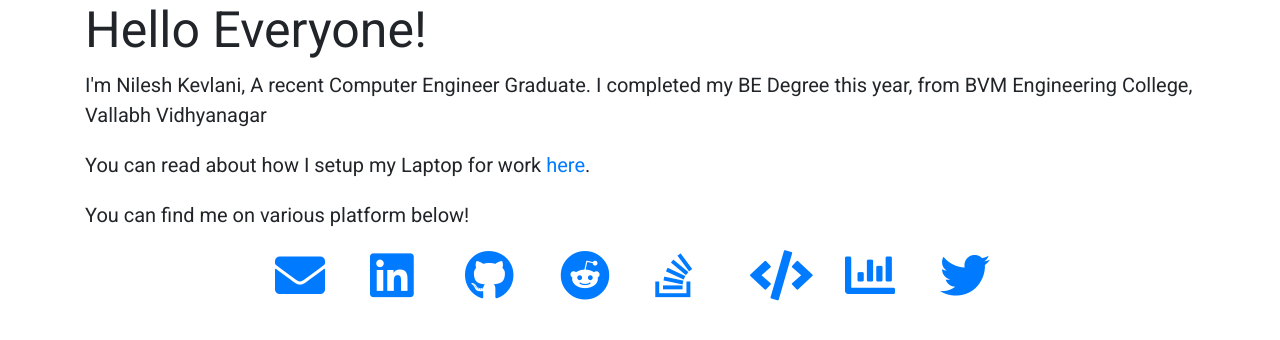
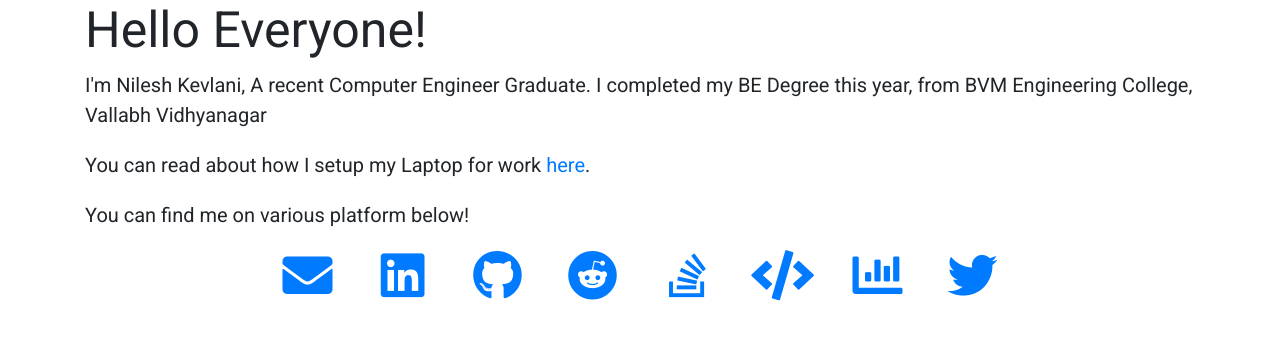
Before and after one commit to njkevlani/njkevlani.github.io_old, a plain HTML site: page index.html in a window 1280 px wide. Drawn offline with nearby package versions, Linux system fonts and the light colour scheme.

```diff
--- a/index.html
+++ b/index.html
@@ -30,20 +30,34 @@
         <!-- <p>If you are looking for my resume, head over <a href="#">here</a>.</p>     -->
         <p>You can find me on various platform below!</p>
         <div class="row">
-            <div class="col-md-1"></div>
-            <div class="col-md-1"></div>
+            <div class="col-lg-2"></div>
 
-            <div class="col-md-1" title="Send an email to nileshkevlani78@gmail.com"><a href="mailto:nileshkevlani78@gmail.com"><i class="fas fa-envelope fa_size"></i></a></div>
-            <div class="col-md-1" title="LinkedIn"><a target="_blank" href="https://linkedin.com/in/njkevlani"><i class="fab fa-linkedin fa_size"></i></a></div>
-            <div class="col-md-1" title="Github"><a target="_blank" href="https://github.com/njkevlani"><i class="fab fa-github fa_size"></i></a></div>
-            <div class="col-md-1" title="Reddit"><a target="_blank" href="https://reddit.com/u/njkevlani"><i class="fab fa-reddit fa_size"></i></a></div>
-            <div class="col-md-1" title="Stackoverflow"><a target="_blank" href="https://stackoverflow.com/users/6645446/nilesh-kevlani"><i class="fab fa-stack-overflow fa_size"></i></a></div>
-            <div class="col-md-1" title="CodeChef"><a target="_blank" href="https://www.codechef.com/users/njkevlani"><i class="fas fa-code fa_size"></i></a></div>
-            <div class="col-md-1" title="CodeForces"><a target="_blank" href="http://codeforces.com/profile/njkevlani"><i class="fas fa-chart-bar fa_size"></i></a></div>
-            <div class="col-md-1" title="Twitter"><a target="_blank" href="https://twitter.com/njkevlani"><i class="fab fa-twitter fa_size"></i></a></div>
+            <div class="col-lg-1 col-md-3 col-sm-6 text-center" title="Send an email to nileshkevlani78@gmail.com">
+                <a href="mailto:nileshkevlani78@gmail.com"><i class="fas fa-envelope fa_size"></i></a>
+            </div>
+            <div class="col-lg-1 col-md-3 col-sm-6 text-center" title="LinkedIn">
+                <a target="_blank" href="https://linkedin.com/in/njkevlani"><i class="fab fa-linkedin fa_size"></i></a>
+            </div>
+            <div class="col-lg-1 col-md-3 col-sm-6 text-center" title="Github">
+                <a target="_blank" href="https://github.com/njkevlani"><i class="fab fa-github fa_size"></i></a>
+            </div>
+            <div class="col-lg-1 col-md-3 col-sm-6 text-center" title="Reddit">
+                <a target="_blank" href="https://reddit.com/u/njkevlani"><i class="fab fa-reddit fa_size"></i></a>
+            </div>
+            <div class="col-lg-1 col-md-3 col-sm-6 text-center" title="Stackoverflow">
+                <a target="_blank" href="https://stackoverflow.com/users/6645446/nilesh-kevlani"><i class="fab fa-stack-overflow fa_size"></i></a>
+            </div>
+            <div class="col-lg-1 col-md-3 col-sm-6 text-center" title="CodeChef">
+                <a target="_blank" href="https://www.codechef.com/users/njkevlani"><i class="fas fa-code fa_size"></i></a>
+            </div>
+            <div class="col-lg-1 col-md-3 col-sm-6 text-center" title="CodeForces">
+                <a target="_blank" href="http://codeforces.com/profile/njkevlani"><i class="fas fa-chart-bar fa_size"></i></a>
+            </div>
+            <div class="col-lg-1 col-md-3 col-sm-6 text-center" title="Twitter">
+                <a target="_blank" href="https://twitter.com/njkevlani"><i class="fab fa-twitter fa_size"></i></a>
+            </div>
 
-            <div class="col-md-1"></div>
-            <div class="col-md-1"></div>
+            <div class="col-lg-2"></div>
         </div>
     </div>
 
```
Also changed, not shown: linux_install/index.html (+10 -9 lines).
